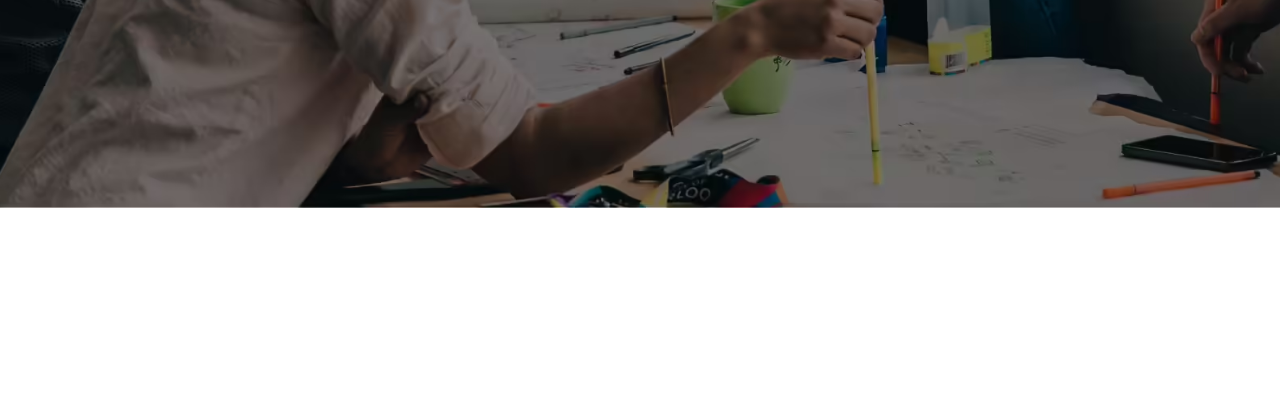
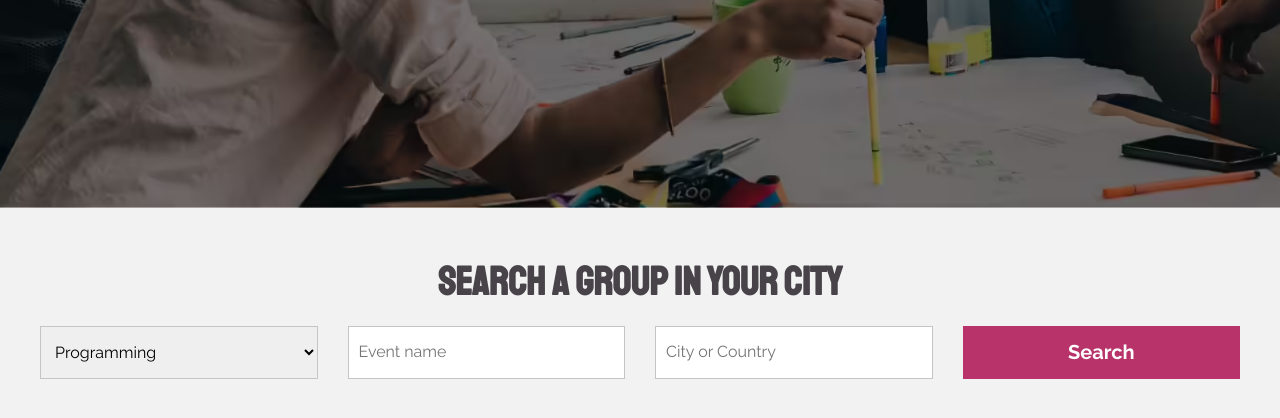
Before and after one commit to ProgrammeRoy/meetupproject, a website: page index.html in a window 1280 px wide. Shown: the part 524-942 px from the top of the page. Before the commit the page ends 800 px from the top, so only its background shows below. Drawn offline with Linux system fonts and the light colour scheme.

Commit message:
add search

```diff
--- a/index.html
+++ b/index.html
@@ -27,6 +27,31 @@
         <h1 class="hero__texto">Find or create a group to share than more like you</h1>
         <a href="#" class="hero__enlace">Get an account</a>
     </section>
+    <section class="busqueda">
+        <h2 class="busqueda__heading">Search a group in your city</h2>
+        <div class="contenedor">
+            <form class="formulario">
+                <select class="formulario__campo">
+                    <option>Programming</option>
+                    <option>Design</option>
+                    <option>Business</option>
+                    <option>Fashion</option>
+                    <option>Workout and healthy</option>
+                    <option>Photography</option>
+                    <option>Food</option>
+                    <option>Interior design</option>
+                    <option>Coffee</option>
+                    <option>Films</option>
+                    <option>Books</option>
+                    <option>Entrepreneurship</option>
+                </select>
+                <input type="text" class="formulario__campo" placeholder="Event name">
+                <input type="text" class="formulario__campo" placeholder="City or Country">
+                <input type="submit" class="formulario__submit" value="Search">
+
+            </form>
+        </div>
+    </section>
 </body>
 
 </html>
--- /dev/null
+++ b/src/scss/ui/contenido/_busqueda.scss
@@ -0,0 +1,32 @@
+@use 'base/mixins' as m;
+@use 'base/variables' as v;
+.busqueda {
+    background-color: v.$grisClaro;
+    padding: 5rem 0;
+    &__heading {
+        text-align: center;
+        margin: 0;
+        color: v.$gris;
+    }
+}
+
+.formulario {
+    margin-top: 2rem;
+    display: flex;
+    flex-direction: column;
+    @include m.tablet {
+        @include m.grid(4, 3rem);
+    }
+    &__campo {
+        padding: 1rem;
+        border: 1px solid lighten($color: v.$gris, $amount: 50%);
+        margin-bottom: 2rem;
+        @include m.tablet {
+            margin-bottom: 0;
+        }
+    }
+    &__submit {
+        @include m.boton(v.$primario, v.$blanco);
+        margin-top: 0;
+    }
+}
--- a/src/scss/ui/contenido/_index.scss
+++ b/src/scss/ui/contenido/_index.scss
@@ -1 +1,2 @@
 @forward 'hero';
+@forward 'busqueda';
```
Also changed, not shown: build/css/app.css, 1 other file.
